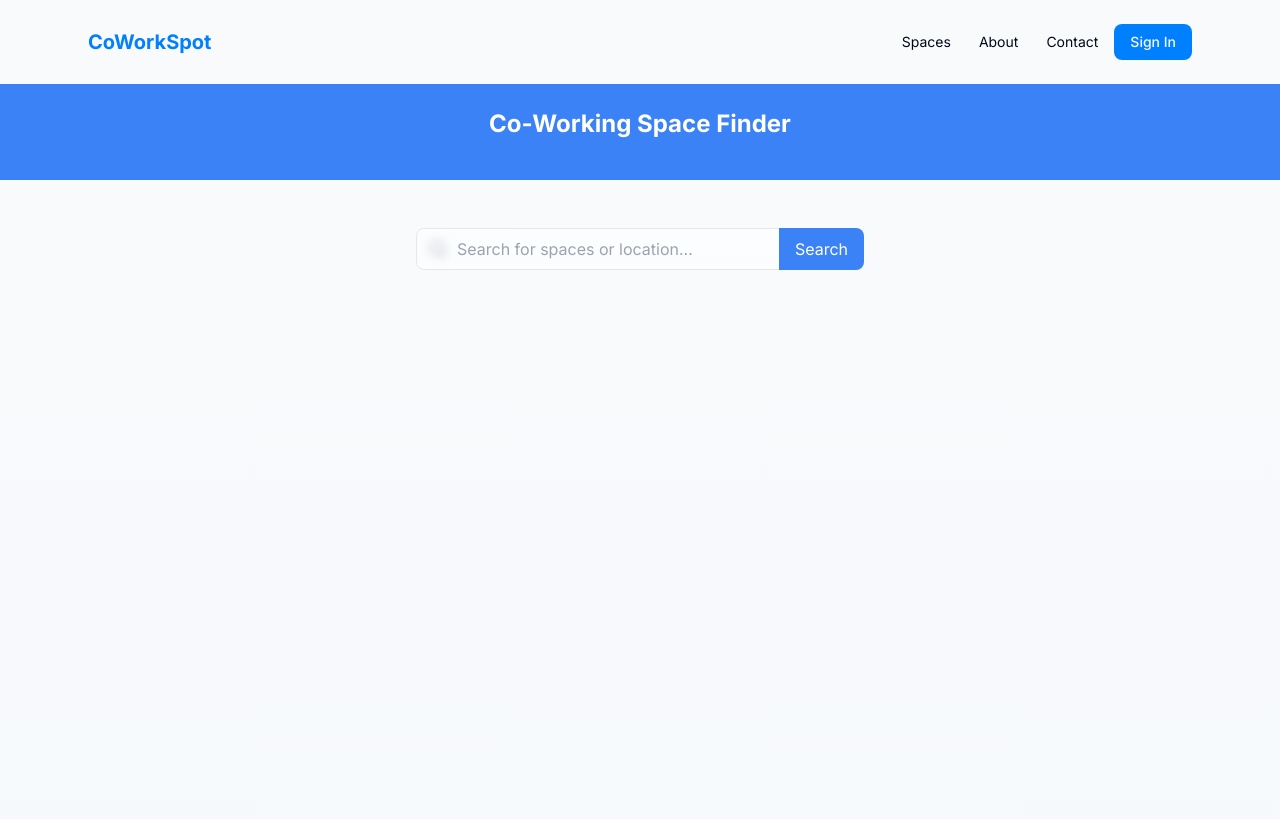
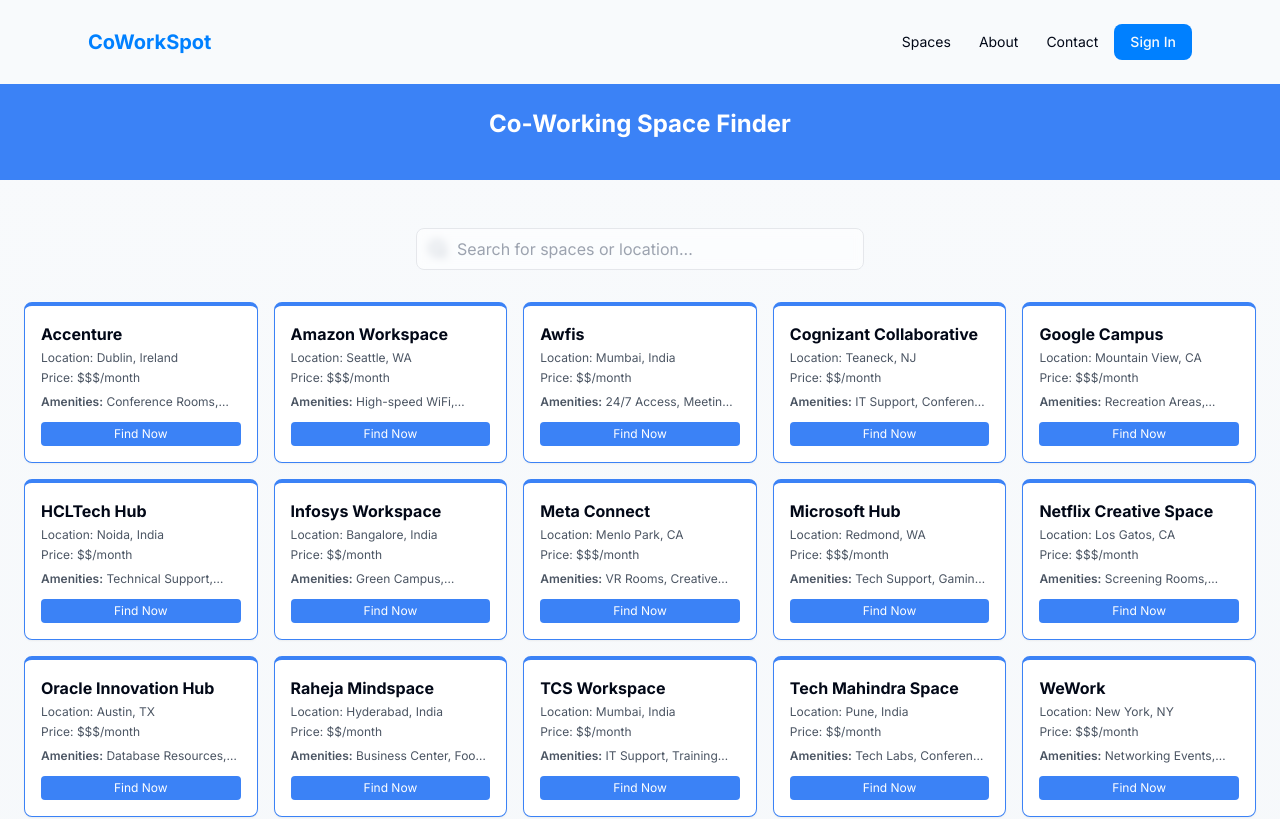
Before and after one commit to maneeshsit/coworkspot-finder, a React (Vite) app: page / in a window 1280 px wide. Shown: the top 819 px of the page. Built offline with nearby package versions, Linux system fonts and the light colour scheme.

Commit message:
Fix: Ensure all spaces are visible and searchable
- Updated the SpacesList component to ensure all coworking spaces are displayed and searchable.
- Resolved an issue where some spaces were disappearing after a short time.

```diff
--- a/src/components/SpaceCard.tsx
+++ b/src/components/SpaceCard.tsx
@@ -9,7 +9,7 @@ interface SpaceCardProps {
 
 const SpaceCard: React.FC<SpaceCardProps> = ({ space }) => {
   return (
-    <Card className="hover:shadow-md transition-all duration-200 h-full border-t-4 border-blue-500">
+    <Card className="h-full border-t-4 border-blue-500 hover:shadow-md transition-all duration-200">
       <CardContent className="p-4">
         <h3 className="font-bold text-md mb-1 truncate">{space.name}</h3>
         <p className="text-xs text-gray-600 mb-1 truncate">Location: {space.location}</p>
--- a/src/components/SpacesList.tsx
+++ b/src/components/SpacesList.tsx
@@ -1,12 +1,11 @@
 
-import React, { useState, useEffect } from 'react';
+import React, { useState } from 'react';
 import { coworkingSpaces } from '../lib/data';
 import SpaceCard from './SpaceCard';
 import { Search } from 'lucide-react';
 
 const SpacesList: React.FC = () => {
   const [filterText, setFilterText] = useState('');
-  const [staggeredSpaces, setStaggeredSpaces] = useState(coworkingSpaces);
 
   // Filter spaces based on search
   const filteredSpaces = filterText
@@ -21,15 +20,6 @@ const SpacesList: React.FC = () => {
   const sortedSpaces = [...filteredSpaces].sort((a, b) =>
     a.name.localeCompare(b.name)
   );
-
-  // Set up staggered animation on initial load
-  useEffect(() => {
-    const timer = setTimeout(() => {
-      setStaggeredSpaces(coworkingSpaces);
-    }, 100);
-
-    return () => clearTimeout(timer);
-  }, []);
 
   return (
     <section id="results" className="py-8 bg-gradient-to-b from-background to-secondary/30">
@@ -46,21 +36,12 @@ const SpacesList: React.FC = () => {
             placeholder="Search for spaces or location..."
             className="block w-full pl-10 pr-3 py-2 border border-gray-200 rounded-lg bg-white/50 backdrop-blur-sm focus:ring-2 focus:ring-primary/20 focus:border-primary focus:outline-none"
           />
-          <button
-            className="absolute inset-y-0 right-0 px-4 py-2 bg-blue-500 text-white rounded-r-lg"
-          >
-            Search
-          </button>
         </div>
 
         {/* Spaces grid */}
         <div className="grid grid-cols-2 sm:grid-cols-3 md:grid-cols-4 lg:grid-cols-5 gap-4">
-          {sortedSpaces.map((space, index) => (
-            <div
-              key={space.id}
-              className="opacity-0 animate-fade-in"
-              style={{ animationDelay: `${100 + index * 50}ms` }}
-            >
+          {sortedSpaces.map((space) => (
+            <div key={space.id}>
               <SpaceCard space={space} />
             </div>
           ))}
```
